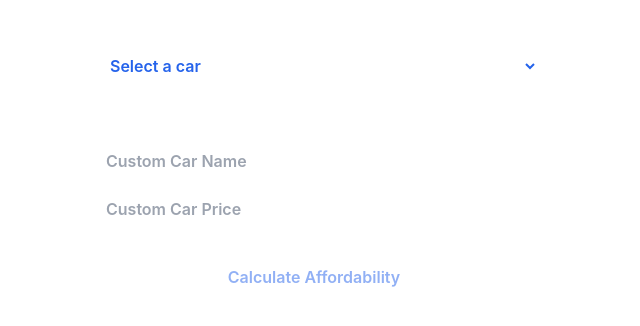
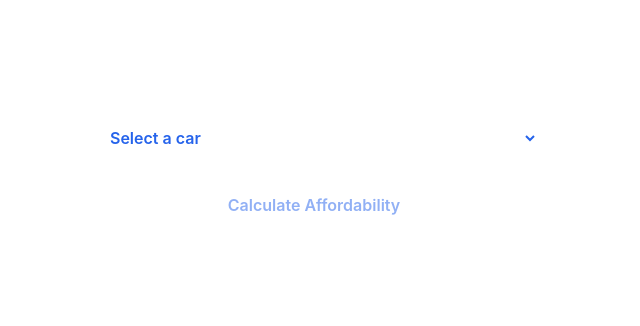
Before and after one commit to vkiragi/car-affordability-calculator, a React (Vite) app: page / in a window 1280 px wide. Shown: the part 318-644 px from the top of the page, without its empty margins (326-966 px from the left). Built offline with nearby package versions, Linux system fonts and the light colour scheme.

Commit message:
removed custom inputs

```diff
--- a/src/components/CarAffordabilityCalculator.tsx
+++ b/src/components/CarAffordabilityCalculator.tsx
@@ -18,10 +18,12 @@ const CarAffordabilityCalculator = () => {
 
   useEffect(() => {
     let car: Car | undefined;
-    if (carId) {
-      car = cars.find((c) => c.id.toString() === carId);
+    const carIdNumber = parseInt(carId as string, 10);
+
+    if (!isNaN(carIdNumber) && carIdNumber <= cars.length) {
+      // This is a predefined car
+      car = cars.find((c) => c.id === carIdNumber);
     } else if (name && price) {
-      car = { id: "custom", name, price: Number(price) };
     }
 
     if (car) {
@@ -33,8 +35,11 @@ const CarAffordabilityCalculator = () => {
       setMonthlyPayment(calculatedMonthlyPayment);
       const calculatedYearlySalary = (calculatedMonthlyPayment / 0.1) * 12;
       setRequiredYearlySalary(calculatedYearlySalary);
+    } else {
+      // Handle case where car is not found
+      navigate("/");
     }
-  }, [carId, name, price]);
+  }, [carId, name, price, navigate]);
 
   if (
     !selectedCar ||
--- a/src/components/HomePage.tsx
+++ b/src/components/HomePage.tsx
@@ -4,33 +4,10 @@ import { cars } from "../carData";
 
 const HomePage: React.FC = () => {
   const [selectedCar, setSelectedCar] = useState("");
-  const [customCarName, setCustomCarName] = useState("");
-  const [customCarPrice, setCustomCarPrice] = useState("");
 
   const handleCarChange = (event: React.ChangeEvent<HTMLSelectElement>) => {
     setSelectedCar(event.target.value);
-    setCustomCarName("");
-    setCustomCarPrice("");
   };
-
-  const handleCustomCarNameChange = (
-    event: React.ChangeEvent<HTMLInputElement>
-  ) => {
-    setCustomCarName(event.target.value);
-    setSelectedCar("");
-  };
-
-  const handleCustomCarPriceChange = (
-    event: React.ChangeEvent<HTMLInputElement>
-  ) => {
-    setCustomCarPrice(event.target.value);
-    setSelectedCar("");
-  };
-
-  const isCustomCarValid =
-    customCarName.trim() !== "" &&
-    !isNaN(Number(customCarPrice)) &&
-    Number(customCarPrice) > 0;
 
   return (
     <div className="fixed inset-0 flex flex-col items-center justify-center text-white p-4 overflow-hidden">
@@ -55,41 +32,15 @@ const HomePage: React.FC = () => {
           ))}
         </select>
 
-        <div className="text-center">
-          <p className="mb-2">Or enter a custom car:</p>
-          <input
-            type="text"
-            value={customCarName}
-            onChange={handleCustomCarNameChange}
-            placeholder="Custom Car Name"
-            className="w-full bg-white text-blue-600 px-4 py-2 rounded-md font-semibold mb-2"
-          />
-          <input
-            type="number"
-            value={customCarPrice}
-            onChange={handleCustomCarPriceChange}
-            placeholder="Custom Car Price"
-            className="w-full bg-white text-blue-600 px-4 py-2 rounded-md font-semibold"
-          />
-        </div>
-
         <div className="flex justify-center">
           <Link
-            to={
+            to={selectedCar ? `/calculator/${selectedCar}` : "#"}
+            className={`bg-white text-blue-600 px-6 py-3 rounded-full font-semibold transition duration-300 ${
               selectedCar
-                ? `/calculator/${selectedCar}`
-                : isCustomCarValid
-                ? `/calculator/custom/${customCarName}/${customCarPrice}`
-                : "#"
-            }
-            className={`bg-white text-blue-600 px-6 py-3 rounded-full font-semibold transition duration-300 ${
-              selectedCar || isCustomCarValid
                 ? "hover:bg-blue-100"
                 : "opacity-50 cursor-not-allowed"
             }`}
-            onClick={(e) =>
-              !(selectedCar || isCustomCarValid) && e.preventDefault()
-            }
+            onClick={(e) => !selectedCar && e.preventDefault()}
           >
             Calculate Affordability
           </Link>
--- a/tsconfig.app.json
+++ b/tsconfig.app.json
@@ -20,5 +20,5 @@
     "noUnusedParameters": true,
     "noFallthroughCasesInSwitch": true
   },
-  "include": ["src"]
+  "include": ["client/src"]
 }
```
Also changed, not shown: porsche_992_turbo_s.png (deleted).
